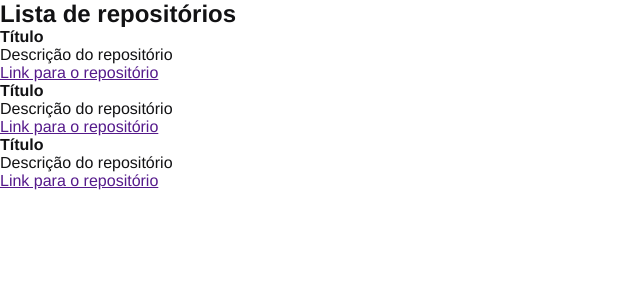
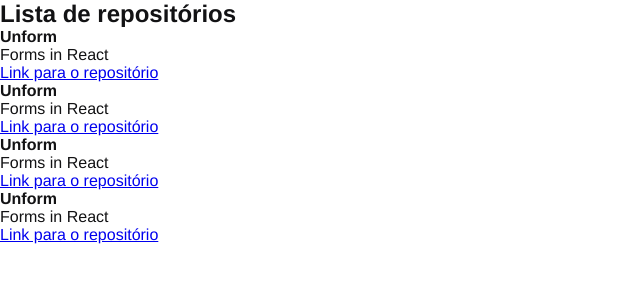
Before and after one commit to XandRules/RocketSeat-Ignite-reactjs, a React app: page / in a window 1280 px wide. Shown: the top 300 px of the page, without its empty margins (0-640 px from the left). Built offline with nearby package versions, Linux system fonts and the light colour scheme.

Commit message:
(chore) configurando webpack com fast refresh e hot reload

```diff
--- a/package.json
+++ b/package.json
@@ -23,12 +23,14 @@
     "@babel/preset-env": "^7.15.6",
     "@babel/preset-react": "^7.14.5",
     "@babel/preset-typescript": "^7.15.0",
+    "@pmmmwh/react-refresh-webpack-plugin": "^0.5.1",
     "@types/react-dom": "^17.0.9",
     "babel-loader": "^8.2.2",
     "cross-env": "^7.0.3",
     "css-loader": "^6.3.0",
     "html-webpack-plugin": "^5.3.2",
     "node-sass": "^6.0.1",
+    "react-refresh": "^0.10.0",
     "sass": "^1.42.1",
     "sass-loader": "^12.1.0",
     "style-loader": "^3.3.0",
--- /dev/null
+++ b/src/components/RepositoryItem.jsx
@@ -0,0 +1,9 @@
+export function RepositoryItem(props) {
+    return (
+        <li>
+        <strong>{props.repository?.name ?? 'Default'}</strong>
+        <p>{props.repository.description}</p>
+        <a href={props.repository.link}>Link para o repositório</a>
+    </li>
+    );
+}
--- a/src/components/RepositoryList.jsx
+++ b/src/components/RepositoryList.jsx
@@ -1,3 +1,10 @@
+import { RepositoryItem } from "./RepositoryItem";
+
+const repository = {
+    name: "Unform",
+    description: "Forms in React",
+    link: "https://github.com/XandRules"
+}
 
 export function RepositoryList(){
     return (
@@ -5,21 +12,11 @@ export function RepositoryList(){
             <h1>Lista de repositórios</h1>
 
             <ul>
-                <li>
-                    <strong>Título</strong>
-                    <p>Descrição do repositório</p>
-                    <a href="">Link para o repositório</a>
-                </li>
-                <li>
-                    <strong>Título</strong>
-                    <p>Descrição do repositório</p>
-                    <a href="">Link para o repositório</a>
-                </li>
-                <li>
-                    <strong>Título</strong>
-                    <p>Descrição do repositório</p>
-                    <a href="">Link para o repositório</a>
-                </li>
+              <RepositoryItem repository={repository}/>
+              <RepositoryItem repository={repository}/>
+              <RepositoryItem repository={repository}/>
+              <RepositoryItem repository={repository}/>
+
             </ul>
 
         </section>
--- a/webpack.config.js
+++ b/webpack.config.js
@@ -1,6 +1,6 @@
 const path = require('path');
 const HtmlWebpackPlugin = require('html-webpack-plugin');
-
+const ReactRefreshWebpackPlugin = require('@pmmmwh/react-refresh-webpack-plugin');
 const isDevelopment = process.env.NODE_ENV !== 'production';
 
 module.exports = {
@@ -18,20 +18,29 @@ module.exports = {
   },
 
   devServer: {
-    static: path.resolve(__dirname, 'public')
+    static: path.resolve(__dirname, 'public'),
+    hot: true,
   },
 
   plugins: [
+    isDevelopment && new ReactRefreshWebpackPlugin(),
     new HtmlWebpackPlugin({
       template: path.resolve(__dirname, 'public', 'index.html'),
     }),
-  ],
+  ].filter(Boolean),
   module: {
     rules: [
       {
         test: /\.jsx$/,
         exclude: /node_modules/,
-        use: 'babel-loader',
+        use: {
+          loader : 'babel-loader',
+          options: {
+            plugins: [
+              isDevelopment && require.resolve('react-refresh/babel')
+            ].filter(Boolean)
+          }
+        },
       },
       {
         test: /\.scss$/,
```
Also changed, not shown: 1 other file (tests, documents, lock files or other folders).
